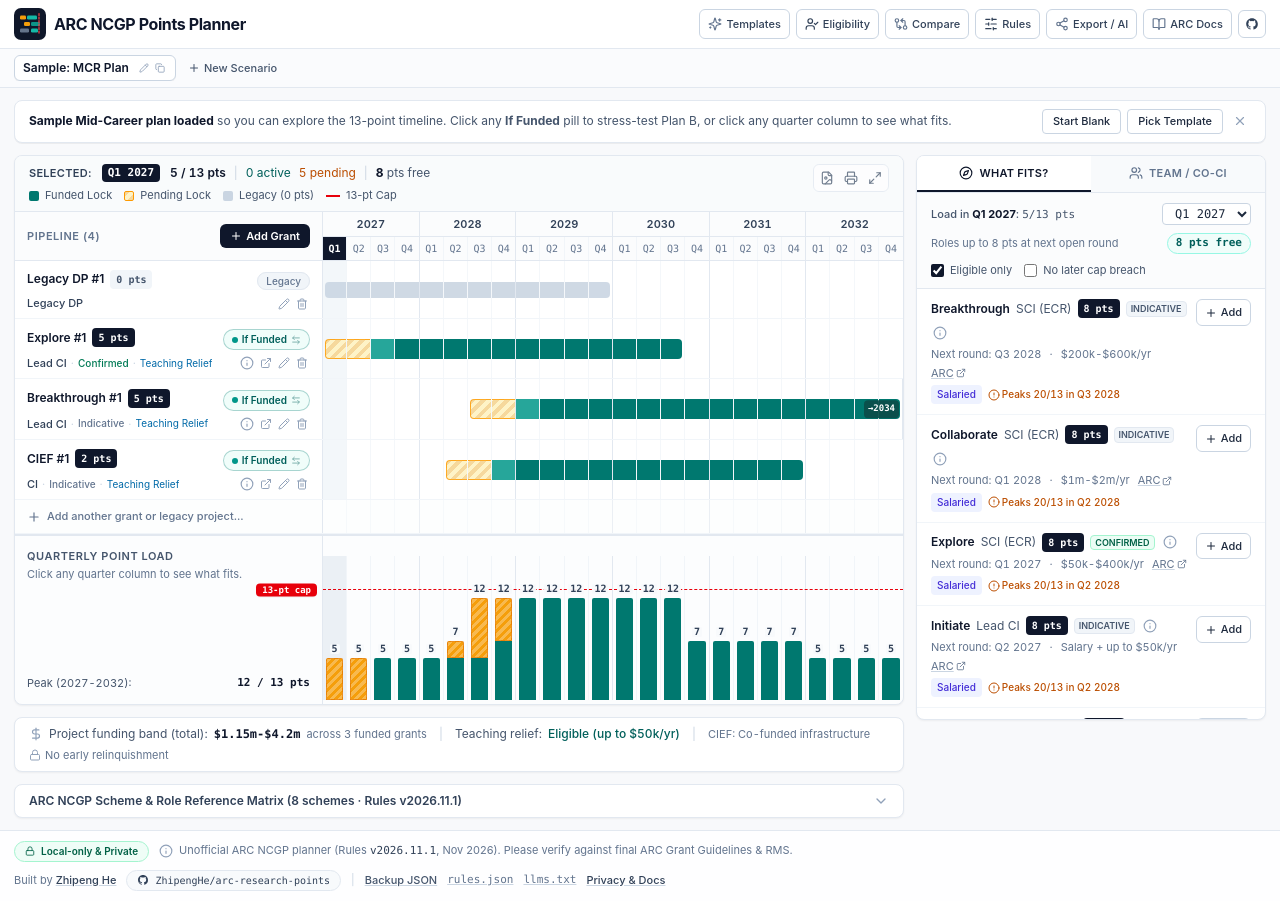
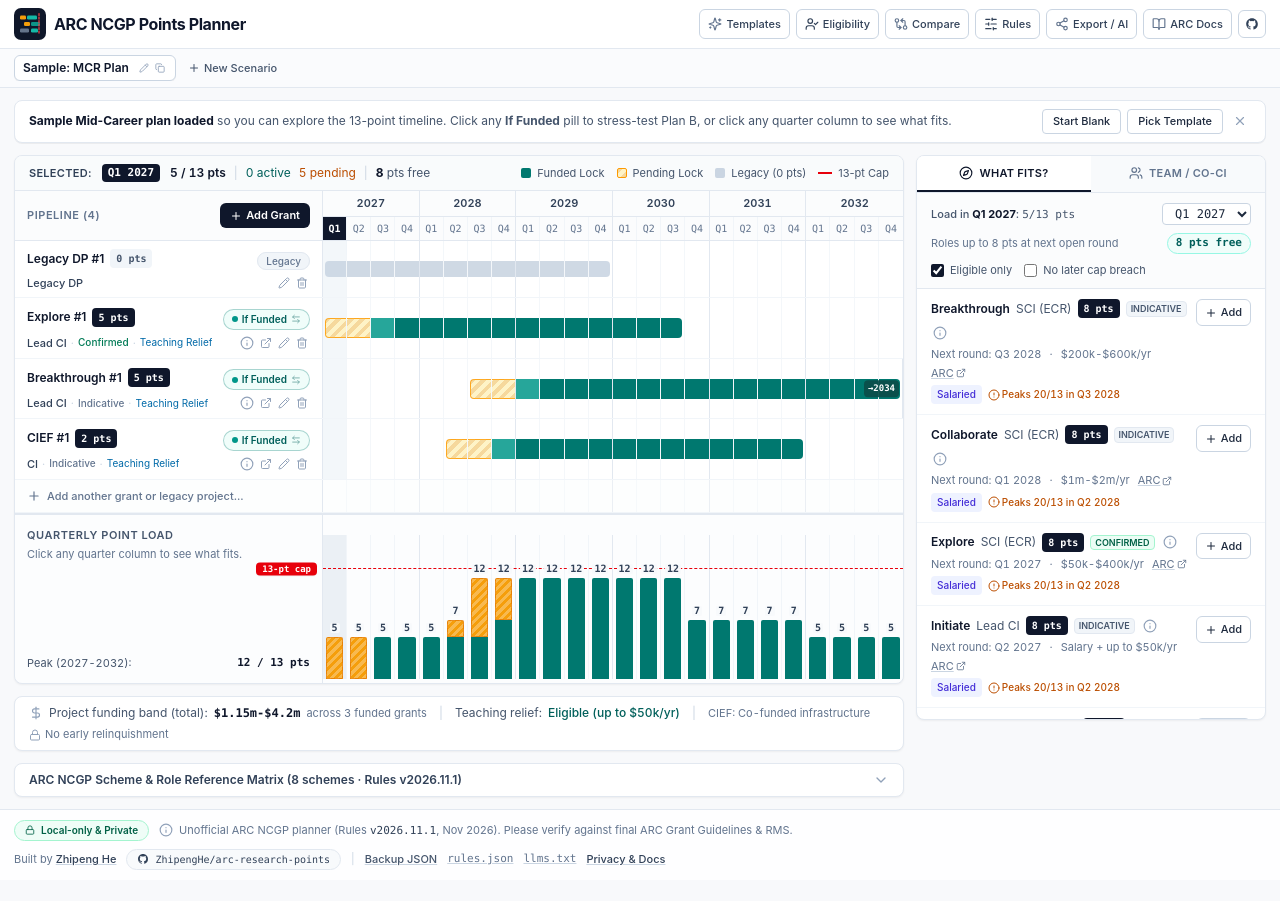
Before and after one commit to ZhipengHe/arc-research-points, a React (Vite) app: page / in a window 1280 px wide. After the commit the page ends 880 px from the top, so only its background shows below. Built offline with nearby package versions, Linux system fonts and the light colour scheme.

Commit message:
feat: make chart controls hover-reveal with viewport fullscreen lightbox

```diff
--- a/src/App.tsx
+++ b/src/App.tsx
@@ -1335,11 +1335,7 @@ export default function App() {
           )}
 
         {/* Primary Desktop Horizontal Workbench Grid */}
-        <div
-          className={`print-full-width grid grid-cols-1 gap-3 items-start ${
-            timelineExpanded ? '' : 'xl:grid-cols-[minmax(0,1fr)_350px]'
-          }`}
-        >
+        <div className="print-full-width grid grid-cols-1 xl:grid-cols-[minmax(0,1fr)_350px] gap-3 items-start">
           {/* Left / Main Stage: Synchronized Timeline + Capacity Chart + Funding Rollup */}
           <div className="min-w-0 space-y-3">
             <TimelineAndCapacity
@@ -1365,6 +1361,7 @@ export default function App() {
                 setGrantModalOpen(true);
               }}
               isExpanded={timelineExpanded}
+              scenarioName={activeScenario.name}
               onToggleExpand={() => setTimelineExpanded((v) => !v)}
               onDownloadPng={handleQuickDownloadPng}
               onPrintPdf={handleQuickPrintPdf}
--- a/src/components/TimelineAndCapacity.tsx
+++ b/src/components/TimelineAndCapacity.tsx
@@ -1,4 +1,4 @@
-import { useState } from 'react';
+import { useEffect, useState } from 'react';
 import {
   AlertTriangle,
   ArrowLeftRight,
@@ -46,6 +46,7 @@ interface TimelineAndCapacityProps {
   onRemoveGrant: (grantId: string) => void;
   onOpenAddGrant: () => void;
   isExpanded?: boolean;
+  scenarioName?: string;
   onToggleExpand?: () => void;
   onDownloadPng?: () => void;
   onPrintPdf?: () => void;
@@ -68,12 +69,30 @@ export function TimelineAndCapacity({
   onRemoveGrant,
   onOpenAddGrant,
   isExpanded = false,
+  scenarioName,
   onToggleExpand,
   onDownloadPng,
   onPrintPdf,
 }: TimelineAndCapacityProps) {
   const [hoveredQuarter, setHoveredQuarter] = useState<QuarterKey | null>(null);
   const [mobileView, setMobileView] = useState<'cards' | 'gantt'>('cards');
+
+  useEffect(() => {
+    if (!isExpanded || !onToggleExpand) return;
+    const prevOverflow = document.body.style.overflow;
+    document.body.style.overflow = 'hidden';
+    const onKeyDown = (e: KeyboardEvent) => {
+      if (e.key === 'Escape' && !document.querySelector('dialog[open]')) {
+        e.preventDefault();
+        onToggleExpand();
+      }
+    };
+    window.addEventListener('keydown', onKeyDown);
+    return () => {
+      document.body.style.overflow = prevOverflow;
+      window.removeEventListener('keydown', onKeyDown);
+    };
+  }, [isExpanded, onToggleExpand]);
 
   const activeQuarter = hoveredQuarter ?? selectedQuarter;
   const activeLoad = loads.find((l) => l.quarter === activeQuarter) ?? loads[0];
@@ -127,11 +146,97 @@ export function TimelineAndCapacity({
   return (
     <section
       aria-label="Synchronized Quarterly Timeline and Capacity Chart"
-      className="rounded-lg border border-slate-200 bg-white shadow-xs overflow-hidden print-avoid-break"
+      className={
+        isExpanded
+          ? 'group/chart fixed inset-0 z-50 flex flex-col bg-white overflow-auto print-avoid-break'
+          : 'group/chart relative rounded-lg border border-slate-200 bg-white shadow-xs overflow-hidden print-avoid-break'
+      }
     >
-      {/* Top Synchronized Quarter Readout Bar + Top-Right Chart Quick Actions */}
-      <div className="flex items-start justify-between gap-2 border-b border-slate-200 bg-slate-50/80 px-3.5 py-2 text-xs">
-        <div className="flex min-w-0 flex-1 flex-wrap items-center justify-between gap-x-4 gap-y-1.5">
+      {/* Fullscreen Header Strip (only shown in Viewport Fullscreen mode) */}
+      {isExpanded && (
+        <div className="no-print sticky top-0 z-30 flex items-center justify-between gap-3 border-b border-slate-200 bg-white/95 px-4 py-2.5 backdrop-blur-xs">
+          <div className="flex items-center gap-2 min-w-0">
+            <span className="text-sm font-bold tracking-tight text-slate-900 truncate">
+              {scenarioName ? `${scenarioName} · ` : ''}ARC NCGP Timeline (2027-2032)
+            </span>
+          </div>
+          <div className="flex items-center gap-1.5 shrink-0">
+            {onDownloadPng && (
+              <button
+                type="button"
+                onClick={onDownloadPng}
+                className="inline-flex items-center gap-1.5 rounded-md border border-slate-300 bg-white px-2.5 py-1 text-xs font-medium text-slate-700 hover:bg-slate-50 cursor-pointer"
+              >
+                <FileImage className="h-3.5 w-3.5 text-slate-500" />
+                PNG
+              </button>
+            )}
+            {onPrintPdf && (
+              <button
+                type="button"
+                onClick={onPrintPdf}
+                className="inline-flex items-center gap-1.5 rounded-md border border-slate-300 bg-white px-2.5 py-1 text-xs font-medium text-slate-700 hover:bg-slate-50 cursor-pointer"
+              >
+                <Printer className="h-3.5 w-3.5 text-slate-500" />
+                Print / PDF
+              </button>
+            )}
+            {onToggleExpand && (
+              <button
+                type="button"
+                onClick={onToggleExpand}
+                title="Exit fullscreen (Esc)"
+                className="inline-flex items-center gap-1.5 rounded-md bg-slate-900 px-3 py-1 text-xs font-semibold text-white hover:bg-slate-800 cursor-pointer"
+              >
+                <Minimize2 className="h-3.5 w-3.5" />
+                Exit Fullscreen
+              </button>
+            )}
+          </div>
+        </div>
+      )}
+
+      {/* Hover-Reveal Floating Quick-Action Bar (normal view: hidden until hovering chart/timeline) */}
+      {!isExpanded && (onDownloadPng || onPrintPdf || onToggleExpand) && (
+        <div className="no-print absolute top-1.5 right-2.5 z-30 inline-flex items-center gap-0.5 rounded-md border border-slate-200 bg-white/95 p-0.5 shadow-sm backdrop-blur-xs opacity-0 pointer-events-none group-hover/chart:opacity-100 group-hover/chart:pointer-events-auto focus-within:opacity-100 focus-within:pointer-events-auto arc-state-transition">
+          {onDownloadPng && (
+            <button
+              type="button"
+              onClick={onDownloadPng}
+              title="Download high-DPI timeline PNG"
+              aria-label="Download timeline PNG"
+              className="rounded p-1 text-slate-600 hover:bg-slate-100 hover:text-slate-950 cursor-pointer"
+            >
+              <FileImage className="h-3.5 w-3.5" />
+            </button>
+          )}
+          {onPrintPdf && (
+            <button
+              type="button"
+              onClick={onPrintPdf}
+              title="Print or save landscape PDF"
+              aria-label="Print or save landscape PDF"
+              className="rounded p-1 text-slate-600 hover:bg-slate-100 hover:text-slate-950 cursor-pointer"
+            >
+              <Printer className="h-3.5 w-3.5" />
+            </button>
+          )}
+          {onToggleExpand && (
+            <button
+              type="button"
+              onClick={onToggleExpand}
+              title="View timeline fullscreen"
+              aria-label="View timeline fullscreen"
+              className="rounded p-1 text-slate-600 hover:bg-slate-100 hover:text-slate-950 cursor-pointer"
+            >
+              <Maximize2 className="h-3.5 w-3.5" />
+            </button>
+          )}
+        </div>
+      )}
+
+      {/* Top Synchronized Quarter Readout Bar */}
+      <div className="flex flex-wrap items-center justify-between gap-2 border-b border-slate-200 bg-slate-50/80 px-3.5 py-2 text-xs">
         <div className="flex flex-wrap items-center gap-2.5">
           <span className="font-semibold text-slate-700 uppercase tracking-wide text-[11px]">
             {hoveredQuarter ? 'Inspecting' : 'Selected'}:
@@ -204,50 +309,6 @@ export function TimelineAndCapacity({
             </span>
           )}
         </div>
-        </div>
-
-        {/* Quiet Top-Right Quick-Action Controls */}
-        {(onDownloadPng || onPrintPdf || onToggleExpand) && (
-          <div className="no-print shrink-0 inline-flex items-center gap-0.5 rounded-md border border-slate-200 bg-white/90 p-0.5 opacity-75 hover:opacity-100 focus-within:opacity-100 arc-state-transition">
-            {onDownloadPng && (
-              <button
-                type="button"
-                onClick={onDownloadPng}
-                title="Download high-DPI timeline PNG"
-                aria-label="Download timeline PNG"
-                className="rounded p-1 text-slate-600 hover:bg-slate-100 hover:text-slate-950 cursor-pointer"
-              >
-                <FileImage className="h-3.5 w-3.5" />
-              </button>
-            )}
-            {onPrintPdf && (
-              <button
-                type="button"
-                onClick={onPrintPdf}
-                title="Print or save landscape PDF"
-                aria-label="Print or save landscape PDF"
-                className="rounded p-1 text-slate-600 hover:bg-slate-100 hover:text-slate-950 cursor-pointer"
-              >
-                <Printer className="h-3.5 w-3.5" />
-              </button>
-            )}
-            {onToggleExpand && (
-              <button
-                type="button"
-                onClick={onToggleExpand}
-                title={isExpanded ? 'Show side panel' : 'Expand timeline to full width'}
-                aria-label={isExpanded ? 'Show side panel' : 'Expand timeline to full width'}
-                className="hidden xl:inline-flex rounded p-1 text-slate-600 hover:bg-slate-100 hover:text-slate-950 cursor-pointer"
-              >
-                {isExpanded ? (
-                  <Minimize2 className="h-3.5 w-3.5" />
-                ) : (
-                  <Maximize2 className="h-3.5 w-3.5" />
-                )}
-              </button>
-            )}
-          </div>
-        )}
       </div>
 
       {/* Mobile-First View (< md): Full-width touch cards + Full-width scrollable capacity chart (with optional Gantt toggle) */}
```
Lines whose indentation alone changed are shown as unchanged.
